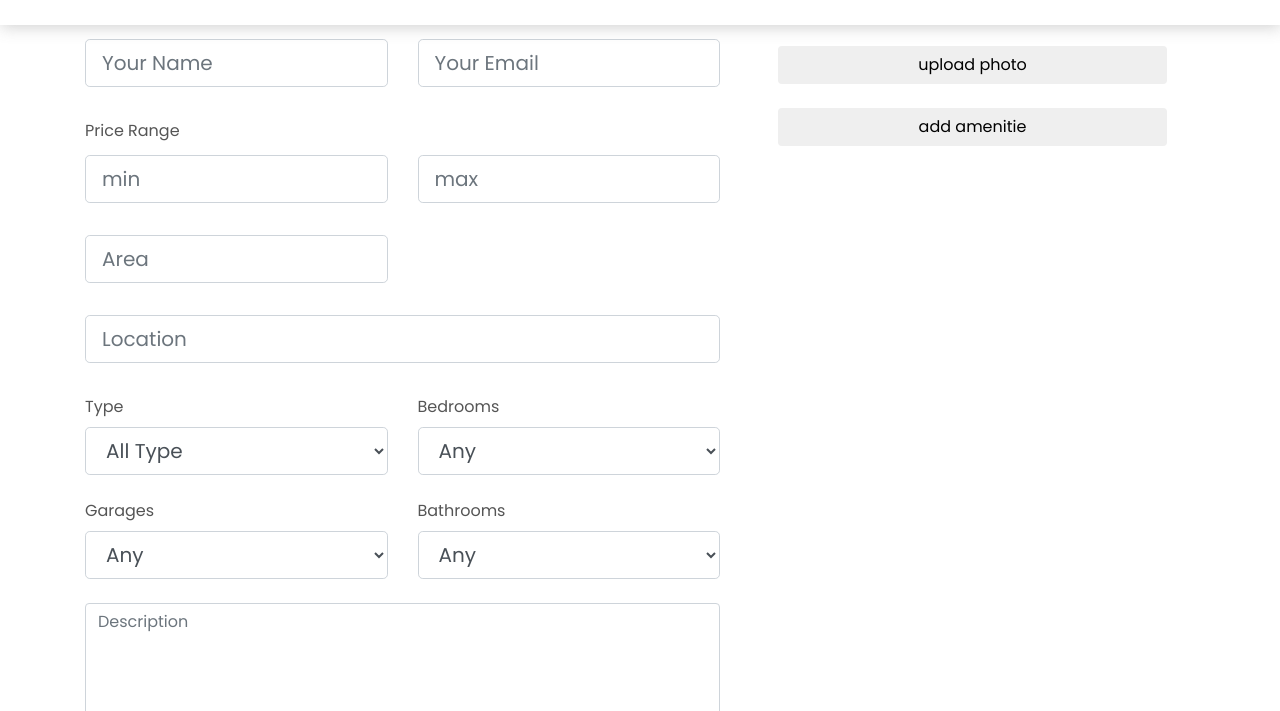
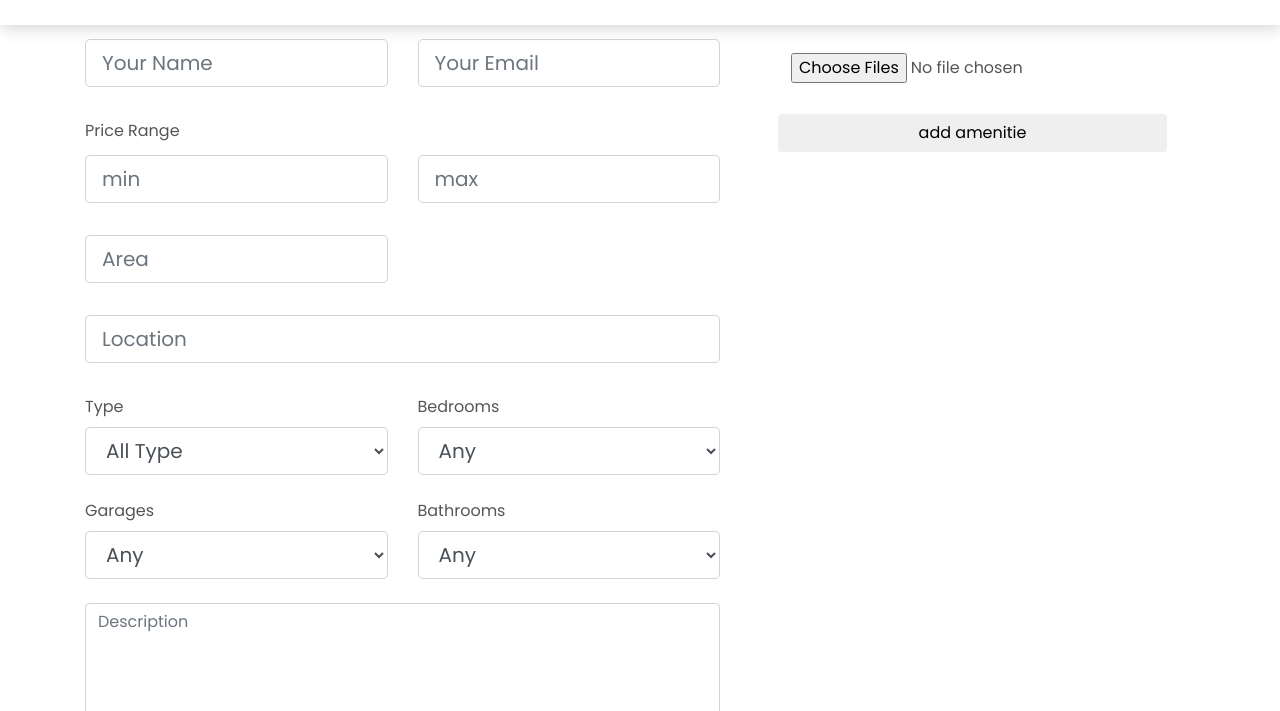
Before and after one commit to nimaafshar/RealState, a plain HTML site: page submit.html in a window 1280 px wide. Shown: the part 89-800 px from the top of the page. Drawn offline with Linux system fonts and the light colour scheme.

Commit message:
file upload type changed

```diff
--- a/submit.html
+++ b/submit.html
@@ -333,7 +333,7 @@
                         <div class="icon-box section-b2">
                             <div class="col-md-12 btn">
                                 <div class="container">
-                                    <button onclick="" class="col-md-12 btn">upload photo</button>
+                                    <input type="file" name="upload photo" class="col-md-12 btn" multiple/>
                                 </div>
                                 <div>
                                     <br>
```
Also changed, not shown: submit_agent.html (+1 -1 lines).
